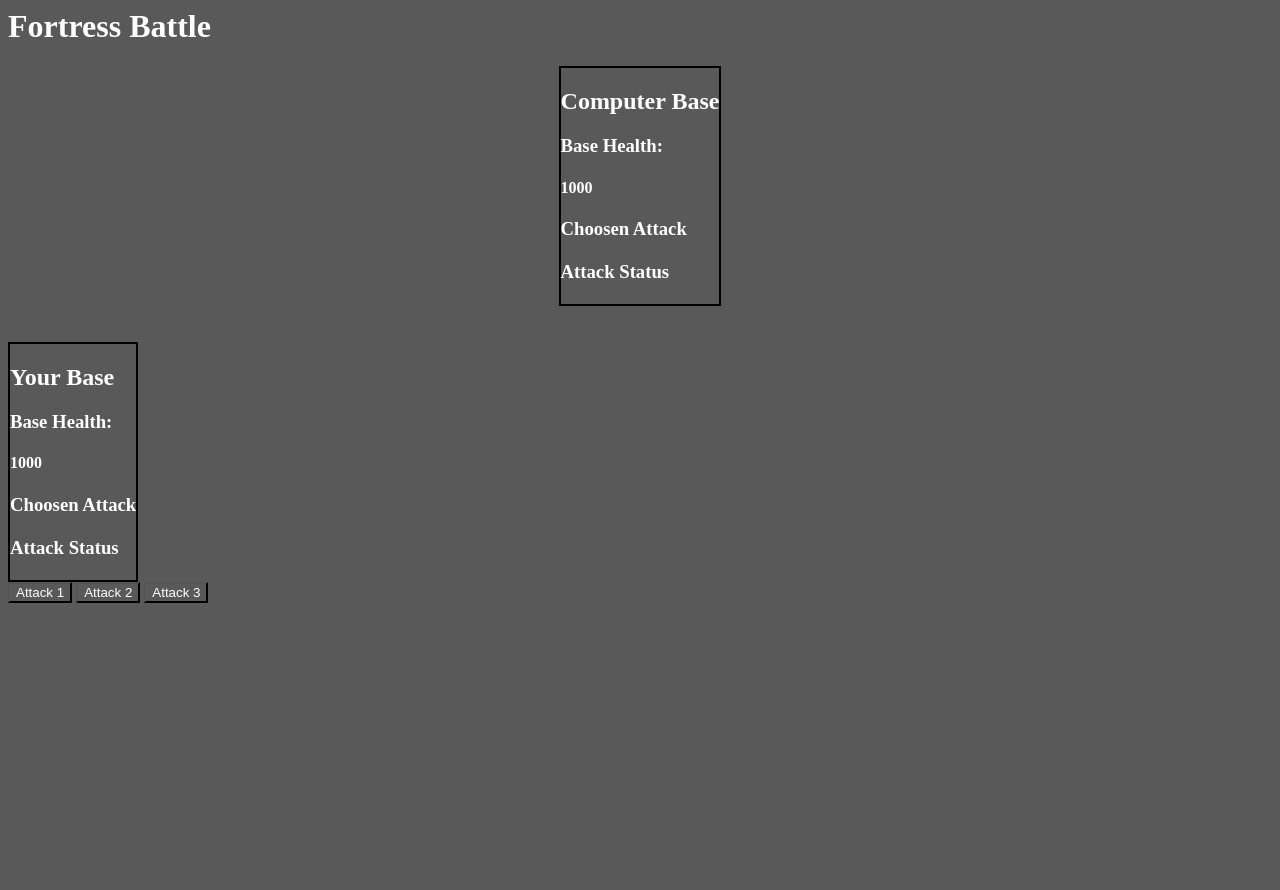
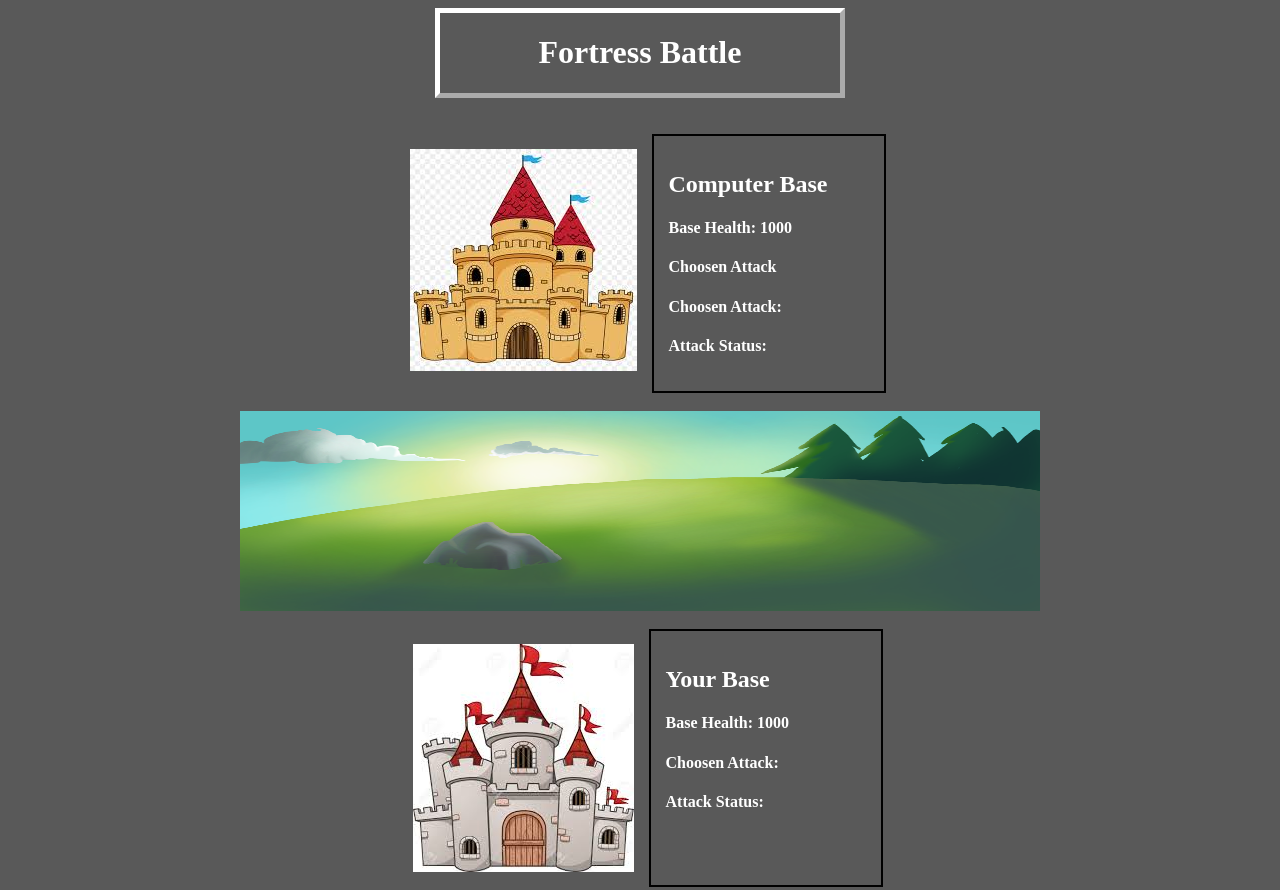
Before and after one commit to tchoutdara/basebattlegame, a plain HTML site: page index.html in a window 1280 px wide. Shown: the top 890 px of the page. Before the commit the page ends 800 px from the top, so only its background shows below. Drawn offline with nearby package versions, Linux system fonts and the light colour scheme.

Commit message:
add images, change headings

```diff
--- a/index.html
+++ b/index.html
@@ -10,39 +10,52 @@
 
   <body>
     <!-- Add a fortress battle banner add div to clean up -->
-    <h1>Fortress Battle</h1>
+
+    <div id="header-container">
+      <div id="header">
+        <center>
+        <h1>Fortress Battle</h1>
+        </center>
+      </div>
+    </div>
+
+    <br>
+    <br>
+
     <div id="enemy-field-container">
+      <div id="enemyFort">
+        <img src="./images/enemybase.jpeg" />
+      </div>
       <div id="enemy-field">
         <h2>Computer Base</h2>
-        <h3>Base Health:</h3>
-        <h4 id="pcBase">1000</h4>
-        <!--image of base-->
-        <h3>Choosen Attack</h3>
-        <h4 id="pcAttackChoice"></h4>
-        <h3>Attack Status</h3>
-        <h4 id="compAttack"></h4>
-      </div>
-      <div id="enemyFort">
-        <!-- fort imagee -->
+        <h4 id="pcBase">Base Health: 1000</h4>
+        <h4>Choosen Attack</h4>
+        <h4 id="pcAttackChoice">Choosen Attack:</h4>
+        <h4 id="compAttack">Attack Status:</h4>
       </div>
     </div>
         <br>
+
+        <div id="field-container">
+          <div id="field">
+            <img id="battleField" src="./images/field.png" />
+          </div>
+        </div>
         <br>
+
     <div id="user-field-container">
+      <div id="userFort">
+        <img src="./images/userbase.jpeg" />
+      </div>
       <div id="user-field">
         <h2>Your Base</h2>
-        <h3>Base Health:</h3>
-        <h4 id="userBase">1000</h4>
-        <!--image of base-->
-        <h3>Choosen Attack</h3>
-        <h4 id="attackChoice"></h4>
-        <h3>Attack Status</h3>
-        <h4 id="userAttack"></h4>
-        </div>
-        <div id="userFort">
-          <!-- Fort Image -->
-        </div>
+        <h4 id="userBase">Base Health: 1000</h4>
+        <h4 id="attackChoice">Choosen Attack:</h4>
+        <h4 id="userAttack">Attack Status:</h4>
+      </div>
     </div>
+    <br>
+    <br>
 
     <div id="attack-container">
         <div id="attack">
--- a/main.js
+++ b/main.js
@@ -28,13 +28,13 @@ $(document).ready( function() {
             compHealth -= 25
             $pcBase.text(compHealth)
         }
-        $('#attackChoice').text('Attack1')
+        $('#attackChoice').text('Choosen Attack: Attack1')
     })
 
     $attack1.on('click', function() {
         var compAttackChoice = getRandomInt(3)
         if (compAttackChoice == 1) {
-            $('#pcAttackChoice').text('Attack1')
+            $('#pcAttackChoice').text('Choosen Attack: Attack1')
                 var compAttack = getRandomInt(6)
                 if (compAttack < 3) {
                 $pcAttackStat.text('You Missed')
@@ -45,7 +45,7 @@ $(document).ready( function() {
 
              }
          } else if (compAttackChoice == 2) {
-            $('#pcAttackChoice').text('Attack2')
+            $('#pcAttackChoice').text('Choosen Attack: Attack2')
                 var compAttack = getRandomInt(6)
                 if (compAttack < 4) {
                 $pcAttackStat.text('You Missed')
@@ -55,7 +55,7 @@ $(document).ready( function() {
                 $userBase.text(userHealth)
                 }
             } else {
-            $('#pcAttackChoice').text('Attack3')
+            $('#pcAttackChoice').text('Choosen Attack: Attack3')
                 var compAttack = getRandomInt(6)
                 if (compAttack < 5) {
                 $pcAttackStat.text('You Missed')
@@ -77,13 +77,13 @@ $(document).ready( function() {
             compHealth -= 75
             $pcBase.text(compHealth)
         }
-        $('#attackChoice').text('Attack2')
+        $('#attackChoice').text('Choosen Attack: Attack2')
     })
 
     $attack2.on('click', function() {
         var compAttackChoice = getRandomInt(3)
         if (compAttackChoice == 1) {
-            $('#pcAttackChoice').text('Attack1')
+            $('#pcAttackChoice').text('Choosen Attack: Attack1')
                 var compAttack = getRandomInt(6)
                 if (compAttack < 3) {
                 $pcAttackStat.text('You Missed')
@@ -93,7 +93,7 @@ $(document).ready( function() {
                 $userBase.text(userHealth)
              }
          } else if (compAttackChoice == 2) {
-            $('#pcAttackChoice').text('Attack2')
+            $('#pcAttackChoice').text('Choosen Attack: Attack2')
                 var compAttack = getRandomInt(6)
                 if (compAttack < 4) {
                 $pcAttackStat.text('You Missed')
@@ -103,7 +103,7 @@ $(document).ready( function() {
                 $userBase.text(userHealth)
                 }
             } else {
-            $('#pcAttackChoice').text('Attack3')
+            $('#pcAttackChoice').text('Choosen Attack: Attack3')
                 var compAttack = getRandomInt(6)
                 if (compAttack < 5) {
                 $pcAttackStat.text('You Missed')
@@ -126,13 +126,13 @@ $(document).ready( function() {
             compHealth -= 150
             $pcBase.text(compHealth)
         }
-        $('#attackChoice').text('Attack3')
+        $('#attackChoice').text('Choosen Attack: Attack3')
     })
 
     $attack3.on('click', function() {
         var compAttackChoice = getRandomInt(3)
         if (compAttackChoice == 1) {
-            $('#pcAttackChoice').text('Attack1')
+            $('#pcAttackChoice').text('Choosen Attack: Attack1')
                 var compAttack = getRandomInt(6)
                 if (compAttack < 3) {
                 $pcAttackStat.text('You Missed')
@@ -142,7 +142,7 @@ $(document).ready( function() {
                 $userBase.text(userHealth)
              }
          } else if (compAttackChoice == 2) {
-            $('#pcAttackChoice').text('Attack2')
+            $('#pcAttackChoice').text('Choosen Attack: Attack2')
                 var compAttack = getRandomInt(6)
                 if (compAttack < 4) {
                 $pcAttackStat.text('You Missed')
@@ -152,7 +152,7 @@ $(document).ready( function() {
                 $userBase.text(userHealth)
                 }
             } else {
-            $('#pcAttackChoice').text('Attack3')
+            $('#pcAttackChoice').text('Choosen Attack: Attack3')
                 var compAttack = getRandomInt(6)
                 if (compAttack < 5) {
                 $pcAttackStat.text('You Missed')
--- a/styles.css
+++ b/styles.css
@@ -1,6 +1,16 @@
 * {
     background-color: #595959;
     color: #ffffff;
+}
+
+#header-container {
+    display: flex;
+    justify-content: center;
+}
+
+#header {
+    border: 5px outset #ffffff;
+    width: 400px;
 }
 
 #enemy-field-container {
@@ -9,13 +19,47 @@
 }
 
 #enemy-field {
-    border:2px solid black;
+    border:2px solid #000000;
+    padding: 15px;
+    width: 200px;
+}
+#enemyFort {
+    padding: 15px;
+}
+
+#field-container {
+    display: flex;
+    justify-content: center;
+}
+
+#battleField {
+    height: 200px;
+    width: 800px;
 }
 
 #user-field-container {
     display: flex;
+    justify-content: center;
+
 }
 
 #user-field {
-    border:2px solid black;
+    border:2px solid #000000;
+    padding: 15px;
+    width: 200px;
 }
+
+#userFort {
+    padding:15px;
+}
+
+#attack-container {
+    display: flex;
+    justify-content: center;;
+}
+
+.attack {
+    width: 200px;
+    border: 3px outset #ffffff;
+    font-size: 16px;
+}
```
Also changed, not shown: images/enemybase.jpeg (added), images/field.png (added), images/userbase.jpeg (added).
